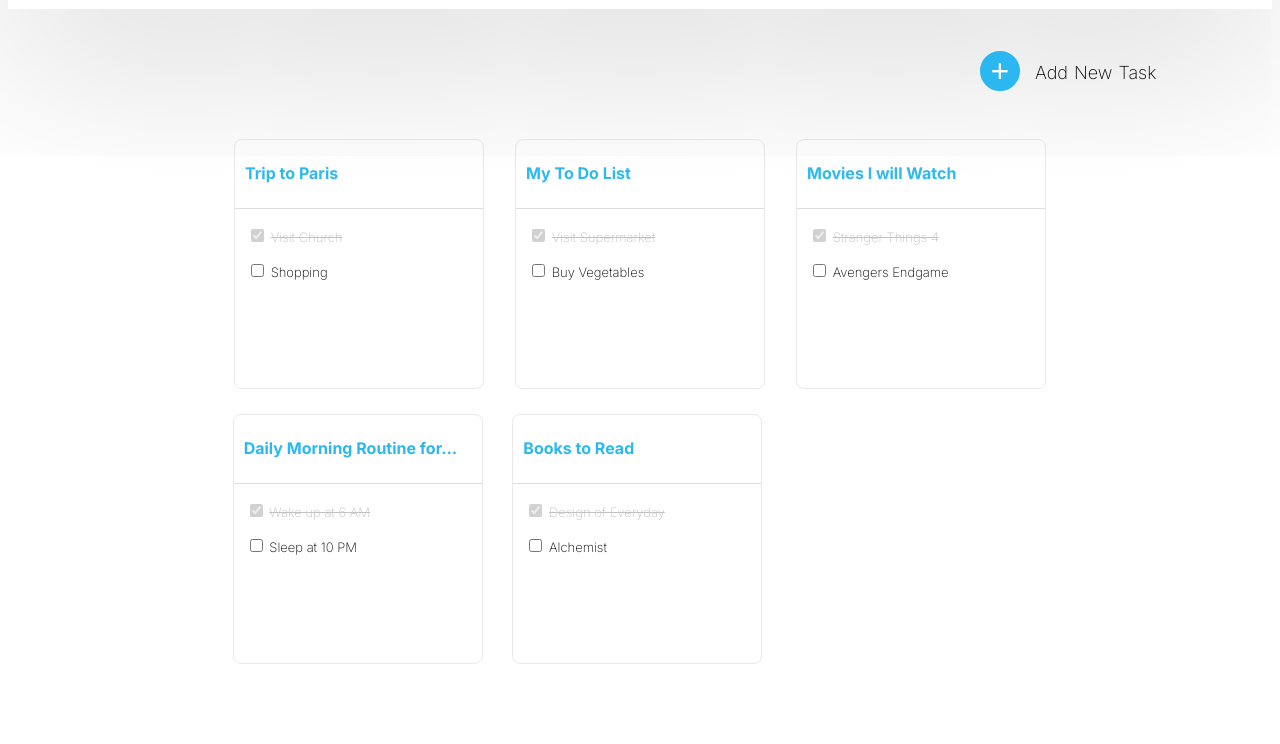
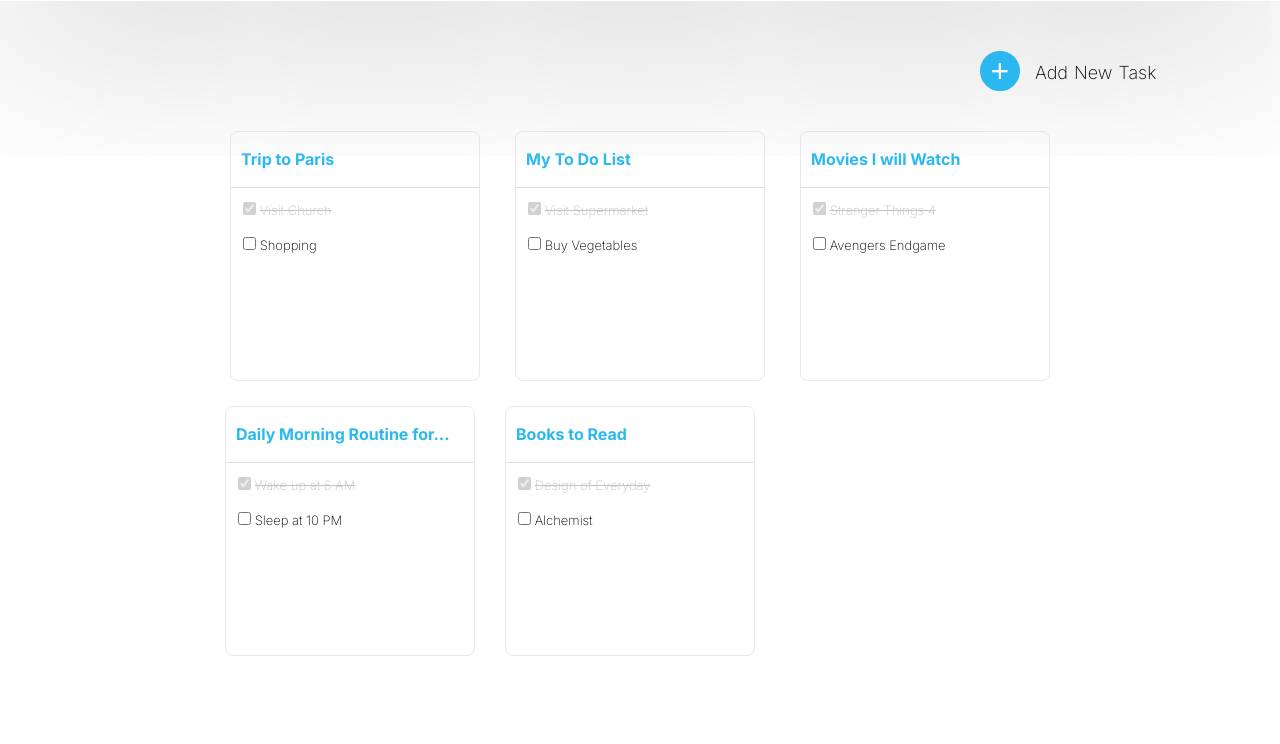
Before and after one commit to KanmaniKarthiga/CSS-project1, a plain HTML site: page index.html in a window 1280 px wide. Shown: the part 99-843 px from the top of the page. Drawn offline with Linux system fonts and the light colour scheme.

Commit message:
Update styles.css

```diff
--- a/styles.css
+++ b/styles.css
@@ -1,5 +1,5 @@
 *{
-    margin: o;
+    margin: 0;
     padding: 0;
     box-sizing: border-box;
 }
@@ -58,6 +58,8 @@ h4{
     color: rgb(43, 184, 240);
     font-size: medium;
     font-weight: bold;
+    margin-top: 15px;
+    margin-bottom: 15px;
 }
 a{
     text-decoration: none;
@@ -99,12 +101,12 @@ hr{
 .box4{
     position: relative;
     top: 20px;
-    right: 95px;
+    right: 100px;
 }
 .box5{
     position: relative;
     top: 20px;
-    right: 190px;
+    right: 200px;
 }
 .box:hover{
     box-shadow: 0 0 2px 2px rgb(235, 232, 232);
```
